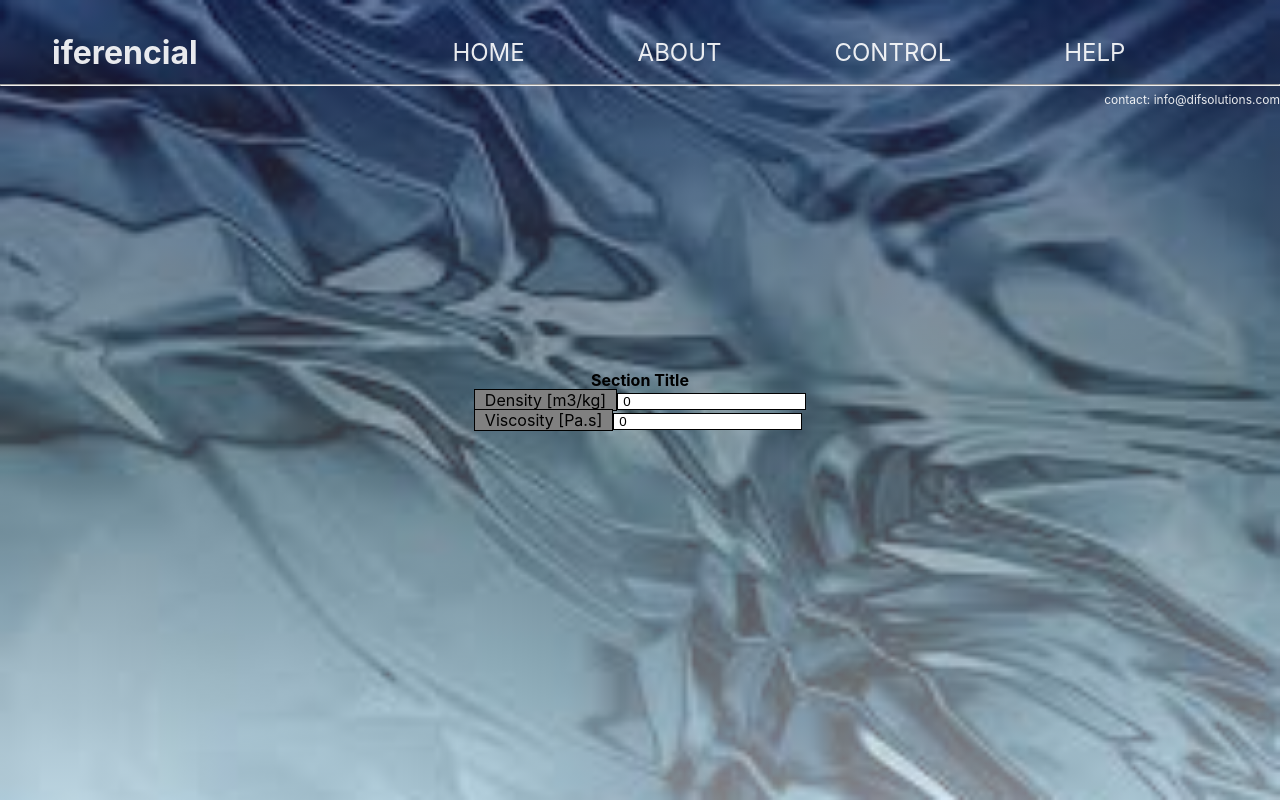
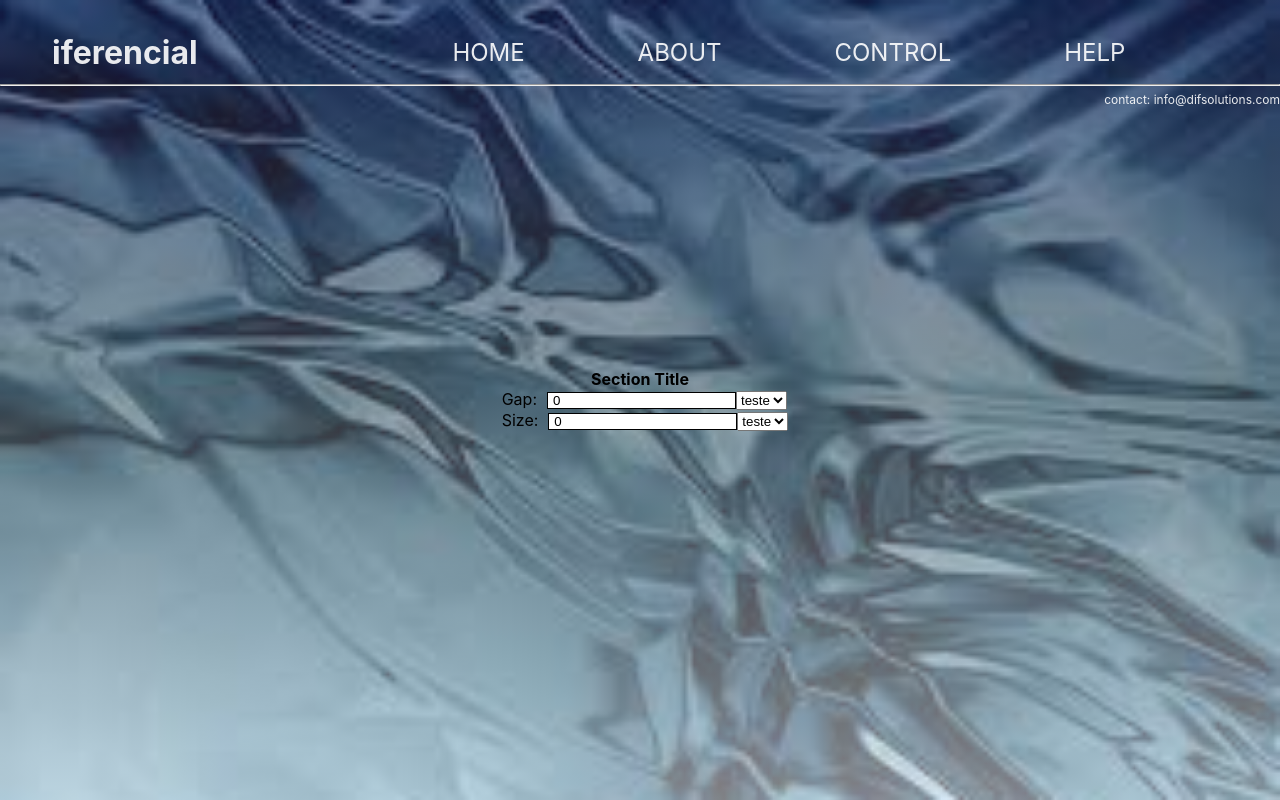
Before and after one commit to lmmp-puc-rio/react_component_library, a React (Create React App) app in the folder react_app/: page / in a window 1280 px wide. Built offline with nearby package versions, Linux system fonts and the light colour scheme.

Commit message:
newStyleAndSelectUnitStart

```diff
--- a/react_app/src/App.js
+++ b/react_app/src/App.js
@@ -18,16 +18,18 @@ function App() {
     {url: "/" , title: "Control", className: "navbar-item"},
     {url: "/" , title: "Help", className: "navbar-item"}]
 
-  const defaultValues = [
-    {name: "text", value: ""},
-  ]
+    const conversionFactors = { lenght: {"km": 10^-3, "mm": 10^3, "um": 10^6, "m": 1},
+                                pressure: {"psi": 0.000145038, "mmHg": 0.00750062, "Pa": 1,}};
+
+    const  data = {gap: {label: "Gap:", defaultValue:"0", unitType:"lenght"},
+                  size: {label: "Size:", defaultValue:"0", unitType:"lenght"}};
   return (
     // < ThemeProvider theme={theme}>
       <div className="App">
         <Header navlinks={navlinks} mail={"info@difsolutions.com"} />
         <div className="main">
           <div className="scope">
-              <GridForm defaultValues={defaultValues}/>
+              <GridForm data={data} conversionFactors={conversionFactors}/>
           </div>
         </div>
       </div>
--- a/react_app/src/components/common/gridForm/GridForm.css
+++ b/react_app/src/components/common/gridForm/GridForm.css
@@ -15,8 +15,7 @@
 .rowLabel {
     padding-left: 10px;
     padding-right: 10px;
-    border: 1px solid black;
-    background-color: gray;
+    text-align: right;
     color: black;
     /* display: inline-block; */
     height: 100%;
@@ -32,3 +31,15 @@
     /* display: inline-block; */
     height: 100%;
 }
+
+
+.rowUnitSelect {
+    padding-left: 5px;
+    padding-right: 5px;
+    border: 1px solid black;
+    background-color: white;
+    border-color: black;
+    color: black;
+    /* display: inline-block; */
+    height: 100%;
+}
--- a/react_app/src/components/common/gridForm/GridForm.jsx
+++ b/react_app/src/components/common/gridForm/GridForm.jsx
@@ -1,6 +1,6 @@
 // # Main Import
 import React, { useState } from 'react';
-import Logo from '../logo';
+
 
 // # Import Component Style
 import './GridForm.css'
@@ -11,12 +11,13 @@ function GridFormInput (props) {
     // Initialize variable states:
     // const [input, setInput] = props.input
 
+
     return (
         // Logo assembled by Icon and Name
             <form >
                 <div className="gridFormInputRow">
                     <label className="rowLabel">
-                        {props.label}
+                        {props.data.label}
                     </label>
                     {/* Important to set input tag name property */}
                     <input className="rowInput"
@@ -26,6 +27,11 @@ function GridFormInput (props) {
                         value= {props.value}
                         onChange={(e) => props.onChange(e)}
                     />
+                    <select className="rowUnit">
+                        <option>
+                            teste
+                        </option>
+                    </select>
                 </div>
             </form>
     )
@@ -33,16 +39,26 @@ function GridFormInput (props) {
 }
 
 // # GrifForm Row React Component Construction
-function GridForm () {
+function GridForm (props) {
     // const defaultValues = [
         // {name: "test2", value: "2"}];
-    const [state, setState] = useState({rho: "0", mu: "0" })
-    const data = {  rho: {label: "Density [m3/kg]"},
-                    mu: {label: "Viscosity [Pa.s]"}};
+    // const [state, setState] = useState({rho: "0", mu: "0" })
 
+    const data = props.data;
+    console.log(data)
+    const statesData = {};
+
+    for (var key in data) {
+        statesData[key] = data[key].defaultValue;
+        statesData[key+"_unit"] = data[key].unitType;
+    }
+    console.log({statesData})
+    // console.log(statesData);
+    const [state, setState] = useState(statesData)
+
+    //TODO: Store state variables always in SI units.
     function onChangeCallback(event) {
         const { name , value } = event.target;
-        console.log({name});
         setState(prevState => ({ ...prevState, [name]: value}));
     }
 
@@ -50,8 +66,14 @@ function GridForm () {
         // Logo assembled by Icon and Name
         <div className="gridFormSection" >
             <h4> Section Title</h4>
-            <GridFormInput name={"rho"} label={data.rho.label} value={state.rho} onChange={onChangeCallback} />
-            <GridFormInput name={"mu"} label={data.mu.label} value={state.mu} onChange={onChangeCallback} />
+            <GridFormInput name={"gap"}
+                            data = {data.gap}
+                            value={state.gap}
+                            onChange={onChangeCallback} />
+            <GridFormInput name={"size"}
+                            data = {data.size}
+                            value={state.size}
+                            onChange={onChangeCallback} />
         </div>
     )
 
```
